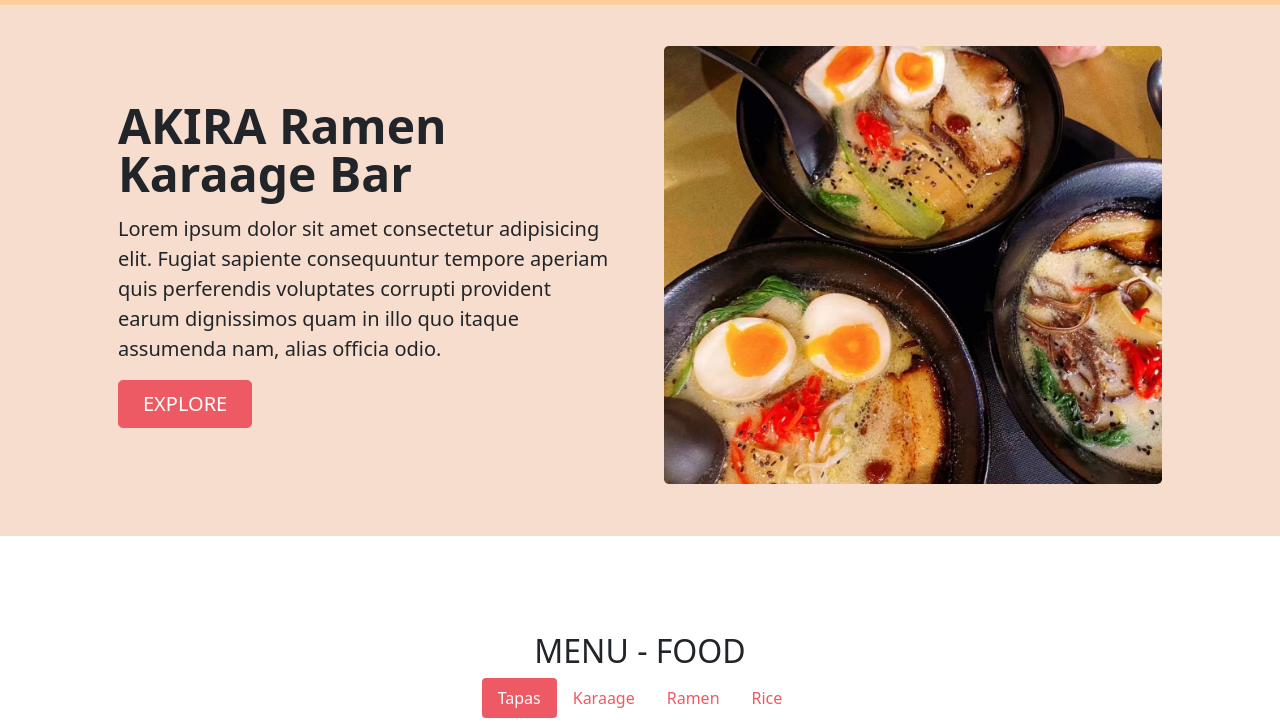
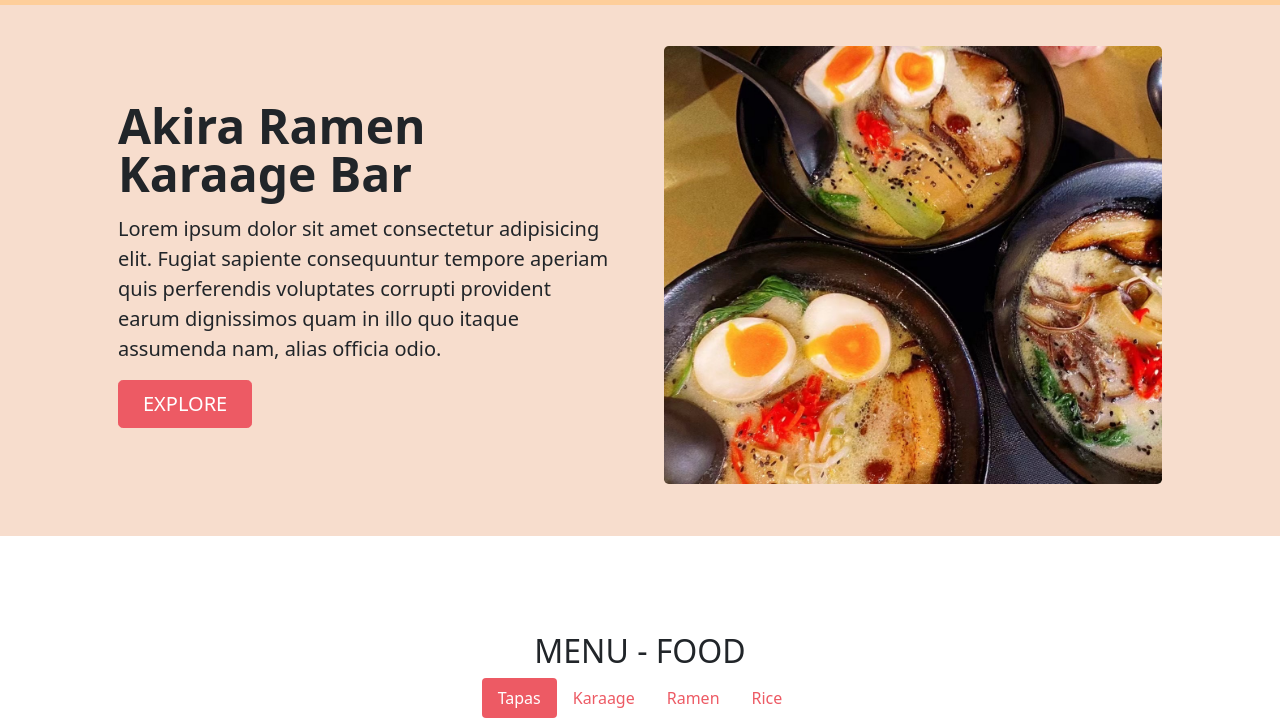
Before and after one commit to Junyou-Lin/Akira-Ramen-Karaage-Bar, a plain HTML site: page index.html in a window 1280 px wide. Shown: the part 76-799 px from the top of the page. Drawn offline with nearby package versions, Linux system fonts and the light colour scheme.

Commit message:
update AKIRA -> Akira

```diff
--- a/index.html
+++ b/index.html
@@ -44,7 +44,7 @@
             height="500" loading="lazy" />
         </div>
         <div class="col-lg-6" data-aos="fade-right" data-aos-duration="500">
-          <h1 class="display-5 fw-bold lh-1 mb-3">AKIRA Ramen Karaage Bar</h1>
+          <h1 class="display-5 fw-bold lh-1 mb-3">Akira Ramen Karaage Bar</h1>
           <p class="lead">
             Lorem ipsum dolor sit amet consectetur adipisicing elit. Fugiat sapiente consequuntur tempore aperiam quis
             perferendis voluptates corrupti provident earum dignissimos quam in illo quo itaque assumenda nam, alias
```
